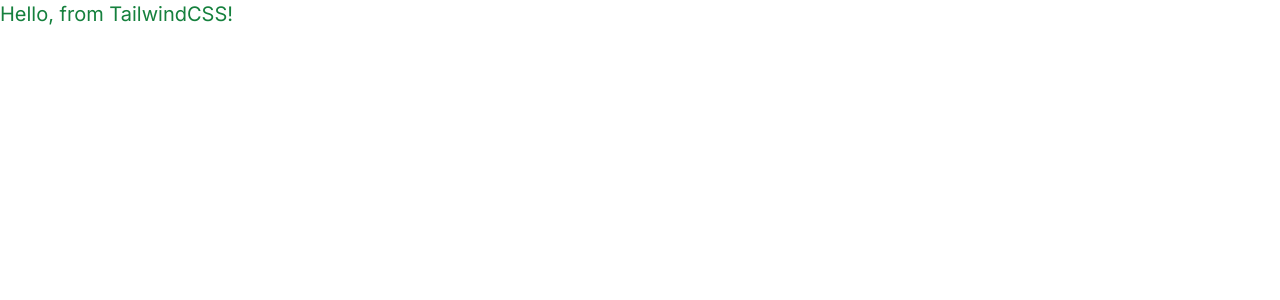
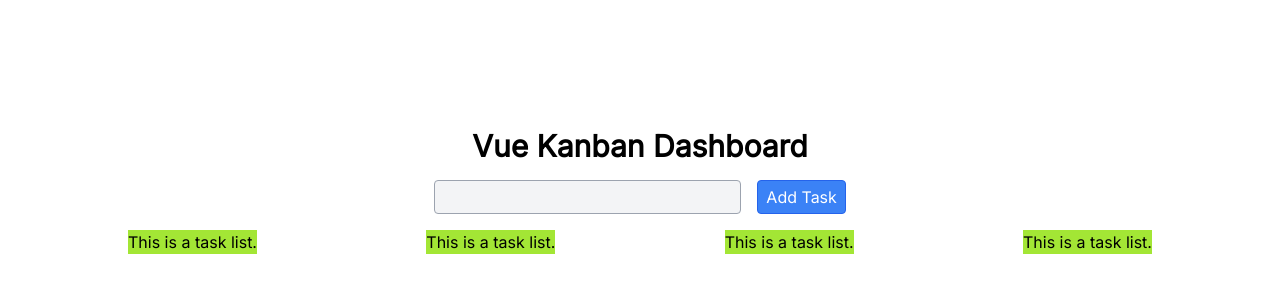
Before and after one commit to jumpcutfindo/vue-kanban-dashboard, a Vue app: page / in a window 1280 px wide. Shown: the top 300 px of the page. Built offline with nearby package versions, Linux system fonts and the light colour scheme.

Commit message:
Add basic layouts and styling

```diff
--- a/src/App.vue
+++ b/src/App.vue
@@ -1,6 +1,12 @@
 <script setup>
+import KanbanBoard from './components/KanbanBoard.vue';
+
 </script>
 
 <template>
-  <div class="text-green-700 text-xl">Hello, from TailwindCSS!</div>
+  <div class="max-w-screen-lg flex justify-center mx-auto min-h-screen py-32">
+    <div class="min-w-full">
+      <KanbanBoard />
+    </div>
+  </div>
 </template>
--- /dev/null
+++ b/src/components/KanbanBoard.vue
@@ -0,0 +1,28 @@
+<script setup>
+import { ref } from "vue";
+import TaskInput from "./TaskInput.vue";
+import TaskList from "./TaskList.vue";
+
+const groups = ref([
+  { name: "To Do" },
+  { name: "In Progress" },
+  { name: "Blocked" },
+  { name: "Complete" },
+]);
+</script>
+
+<template>
+  <div class="space-y-4">
+    <div class="flex justify-center">
+      <h1 class="text-3xl font-semibold">Vue Kanban Dashboard</h1>
+    </div>
+    <div class="flex flex-col min-w-full">
+      <TaskInput />
+    </div>
+    <div class="flex flex-row min-w-full justify-between">
+      <div v-for="group in groups">
+        <TaskList />
+      </div>
+    </div>
+  </div>
+</template>
--- /dev/null
+++ b/src/components/TaskInput.vue
@@ -0,0 +1,12 @@
+<template>
+  <div class="flex flex-row justify-center space-x-4">
+    <input
+      class="border border-gray-400 flex-grow max-w-[30%] rounded bg-gray-100 focus:outline-none px-2 py-1"
+    />
+    <button
+      class="border border-blue-600 bg-blue-500 text-white py-1 px-2 rounded"
+    >
+      Add Task
+    </button>
+  </div>
+</template>
--- /dev/null
+++ b/src/components/TaskList.vue
@@ -0,0 +1,8 @@
+<script setup>
+import { ref } from "vue";
+const items = ref([{}]);
+</script>
+
+<template>
+  <div class="flex flex-col flex-grow bg-lime-400">This is a task list.</div>
+</template>
```
Also changed, not shown: src/components/KanbanColumn.vue (added), 1 other file (tests, documents, lock files or other folders).
